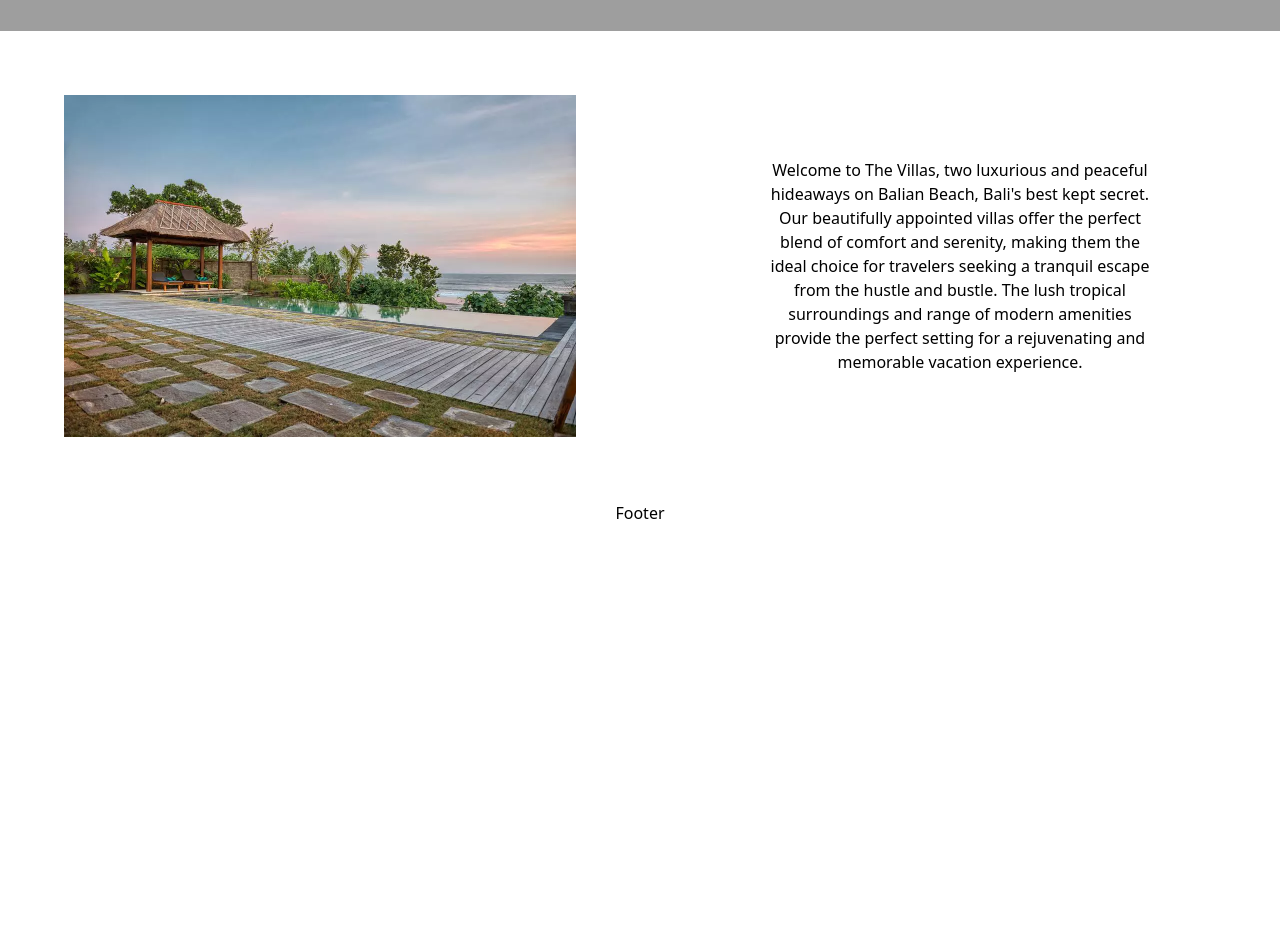
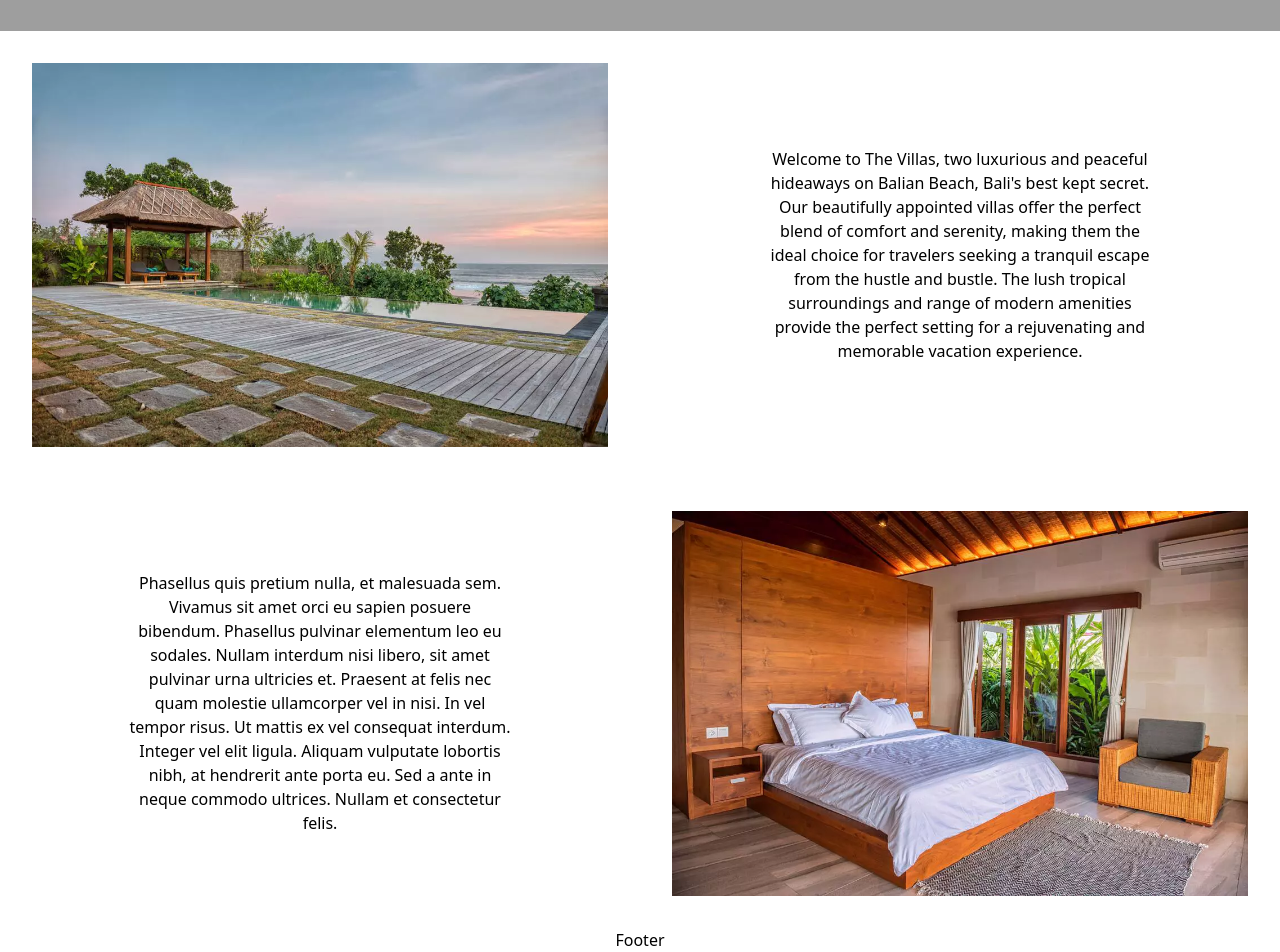
Before and after one commit to GeordieEK/balian-villas, a Next.js app: page / in a window 1280 px wide. Shown: the part 769-1721 px from the top of the page. Before the commit the page ends 1294 px from the top, so only its background shows below. Built offline with nearby package versions, Linux system fonts and the light colour scheme; grey boxes are pictures that could not be loaded.

Commit message:
General styling

```diff
--- a/src/components/NavBar.js
+++ b/src/components/NavBar.js
@@ -4,8 +4,8 @@ import VillaDropdown from './villa-dropdown';
 const NavBar = () => {
   return (
     <div className="relative">
-      <div className="absolute top-2 left-0 w-full">
-        <div className="mx-auto flex justify-center space-x-32 text-stroke-[1]">
+      <div className="absolute mt-0 py-2 left-0 w-full bg-black bg-opacity-20">
+        <div className="mx-auto flex justify-center space-x-32 ">
           <Link href="/" className="font-medium">
             Home
           </Link>
--- a/src/components/gallery.js
+++ b/src/components/gallery.js
@@ -34,7 +34,9 @@ const Gallery = () => {
         <div className="grid grid-cols-1 gap-6 sm:grid-cols-2 lg:grid-cols-3 xl:grid-cols-4 xl:gap-x-8">
           {images.map((image, index) => (
             <div key={index} onClick={() => setCurrentImage(image)}>
-              <GalleryImage image={image} />
+              <div className="aspect-w-1 aspect-h-1 w-full overflow-hidden rounded-lg bg-gray-200 xl:aspect-w-7 xl:aspect-h-8">
+                <GalleryImage image={image} />
+              </div>
             </div>
           ))}
         </div>
--- a/src/components/navbar.js
+++ b/src/components/navbar.js
@@ -4,8 +4,8 @@ import VillaDropdown from './villa-dropdown';
 const NavBar = () => {
   return (
     <div className="relative">
-      <div className="absolute top-2 left-0 w-full">
-        <div className="mx-auto flex justify-center space-x-32 text-stroke-[1]">
+      <div className="absolute mt-0 py-2 left-0 w-full bg-black bg-opacity-20">
+        <div className="mx-auto flex justify-center space-x-32 ">
           <Link href="/" className="font-medium">
             Home
           </Link>
--- a/src/images/images.json
+++ b/src/images/images.json
@@ -1,46 +1,49 @@
 [
     {
       "src": "/image1.jpg",
+      "alt": "deckchairs",
       "width": 400,
       "height": 300
     },
     {
       "src": "/image5.webp",
+      "alt": "",
       "width": 400,
       "height": 300
     },
     {
-      "src": "/image2.jpg",
-      "width": 500,
-      "height": 100
-    },
-    {
       "src": "/image6.webp",
+      "alt": "",
       "width": 1000,
       "height": 1000
     },
     {
       "src": "/image3.webp",
+      "alt": "",
       "width": 400,
       "height": 300
     },
     {
       "src": "/image7.webp",
+      "alt": "",
       "width": 400,
       "height": 300
     },
     {
       "src": "/image4.webp",
+      "alt": "A large clifftop pool overlooking the beach",
       "width": 500,
       "height": 500
     },
     {
       "src": "/image9.webp",
+      "alt": "",
       "width": 400,
       "height": 300
     },
     {
       "src": "/image8.webp",
+      "alt": "",
       "width": 2000,
       "height": 2000
     }
--- a/src/pages/_document.js
+++ b/src/pages/_document.js
@@ -4,7 +4,7 @@ export default function Document() {
   return (
     <Html lang="en">
       <Head />
-      <body className="dark:bg-gray-900 dark:text-gray-100">
+      <body className="dark:bg-[var(--primary)] dark:text-gray-100 light:bg-white light:text-black">
         <Main />
         <NextScript />
       </body>
--- a/src/pages/about.js
+++ b/src/pages/about.js
@@ -1,5 +1,45 @@
+/* eslint-disable @next/next/no-img-element */
 import React from 'react';
+import TwoWideImgText from '@/components/two-wide-img-text';
+import GalleryImage from '@/components/gallery-image';
 
 export default function About() {
-  return <>About</>;
+  return (
+    <div className="flex justify-center pt-12">
+      <img
+        src="/image2.jpg"
+        alt="A clifftop pool overlooking the beach, lit by a sunset"
+        className="w-1/2 h-auto p-8 flex justify-center"
+      />
+      <div className="w-1/2 mx-8 px-4 mt-8 ">
+        <h1 className="mt-0 text-3xl pt-4">Our Story</h1>
+        <p className="pt-4">
+          We are a team of passionate individuals who are committed to providing
+          you with a memorable and luxurious stay in Balian Beach.
+        </p>
+        <p className="pt-4">
+          Our Indonesian inspired villas are designed with your comfort and
+          convenience in mind, and we pride ourselves on offering top-notch
+          amenities and personalized services that cater to your every need.
+        </p>
+        <p className="pt-4">
+          The villas are the perfect blend of comfort, luxury, and relaxation to
+          make your stay with us truly unforgettable. We invite you to
+          experience the best of Bali at our beautiful villas.
+        </p>
+        <h1 className="text-3xl pt-8">Our Commitment</h1>
+        <p className="pt-4">
+          We are proud to donate 20% of our income to local community support
+          organizations such as The Lily Lane Early Learning Centre in Ubud, The
+          Bali Rainbow Community, which support the LGBT+ community living with
+          HIV and AIDS, and directly to the Balian Village via the village
+          officers to support elderly residents.
+        </p>
+        <p className="pt-4">
+          By staying at our Villa, you are not only experiencing the beauty of
+          Balian Beach but also making a positive impact on the local community.
+        </p>
+      </div>
+    </div>
+  );
 }
--- a/src/pages/index.js
+++ b/src/pages/index.js
@@ -2,6 +2,8 @@
 import { Inter } from '@next/font/google';
 import Carousel from '../components/carousel';
 import AutoSlider from '../components/auto-slider';
+import TwoWideImgText from '../components/two-wide-img-text';
+import AnimationScroll from '@/components/animation-scroll';
 
 export default function Home() {
   return (
@@ -10,26 +12,38 @@ export default function Home() {
         <div className="relative h-screen pointer-events-none overflow-auto">
           <div className="absolute top-0 left-0 right-0 bottom-0 z-[-1]">
             <AutoSlider />
-            <h1 className="text-white text-8xl font-bold tracking-wide text-center absolute top-1/3 left-0 right-0 text-stroke draw-animation">
+            <h1 className="text-white text-8xl font-bold tracking-wide text-center absolute top-1/3 left-0 right-0 text-stroke animate-fade-in-up">
               THE VILLAS <br /> BALIAN BEACH
             </h1>
           </div>
         </div>
-        <div className="flex justify-center mt-full">
-          <div className="w-1/2 h-auto p-16 flex justify-center">
-            {/* TODO: Add Alts */}
-            <img src={'/image4.webp'} alt="" loading="lazy" />
-          </div>
-          <div className="w-1/2 px-32 text-center flex justify-center items-center">
-            Welcome to The Villas, two luxurious and peaceful hideaways on
-            Balian Beach, Bali&#39;s best kept secret. Our beautifully appointed
-            villas offer the perfect blend of comfort and serenity, making them
-            the ideal choice for travelers seeking a tranquil escape from the
-            hustle and bustle. The lush tropical surroundings and range of
-            modern amenities provide the perfect setting for a rejuvenating and
-            memorable vacation experience.
-          </div>
-        </div>
+        {/* Content block */}
+        <AnimationScroll>
+          <TwoWideImgText
+            image="/image4.webp"
+            alt=""
+            text="Welcome to The Villas, two luxurious and peaceful hideaways on Balian
+          Beach, Bali&#39;s best kept secret. Our beautifully appointed villas
+          offer the perfect blend of comfort and serenity, making them the ideal
+          choice for travelers seeking a tranquil escape from the hustle and
+          bustle. The lush tropical surroundings and range of modern amenities
+          provide the perfect setting for a rejuvenating and memorable vacation
+          experience."
+            imageLeft={true}
+          />
+        </AnimationScroll>
+        <AnimationScroll>
+          <TwoWideImgText
+            image="/image5.webp"
+            alt=""
+            text="Phasellus quis pretium nulla, et malesuada sem.
+          Vivamus sit amet orci eu sapien posuere bibendum. Phasellus pulvinar elementum leo eu sodales.
+          Nullam interdum nisi libero, sit amet pulvinar urna ultricies et. Praesent at felis nec quam molestie ullamcorper vel in nisi.
+          In vel tempor risus. Ut mattis ex vel consequat interdum. Integer vel elit ligula.
+          Aliquam vulputate lobortis nibh, at hendrerit ante porta eu.
+          Sed a ante in neque commodo ultrices. Nullam et consectetur felis."
+          />
+        </AnimationScroll>
       </main>
     </>
   );
```
